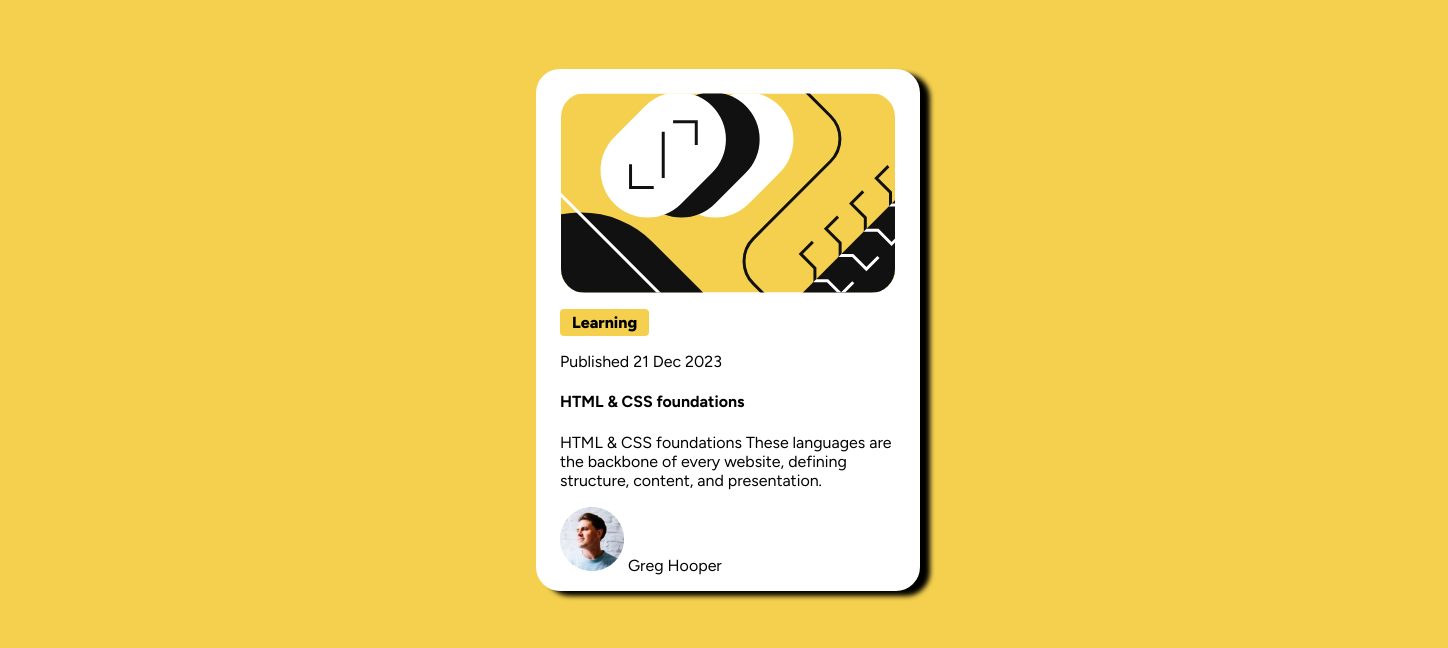
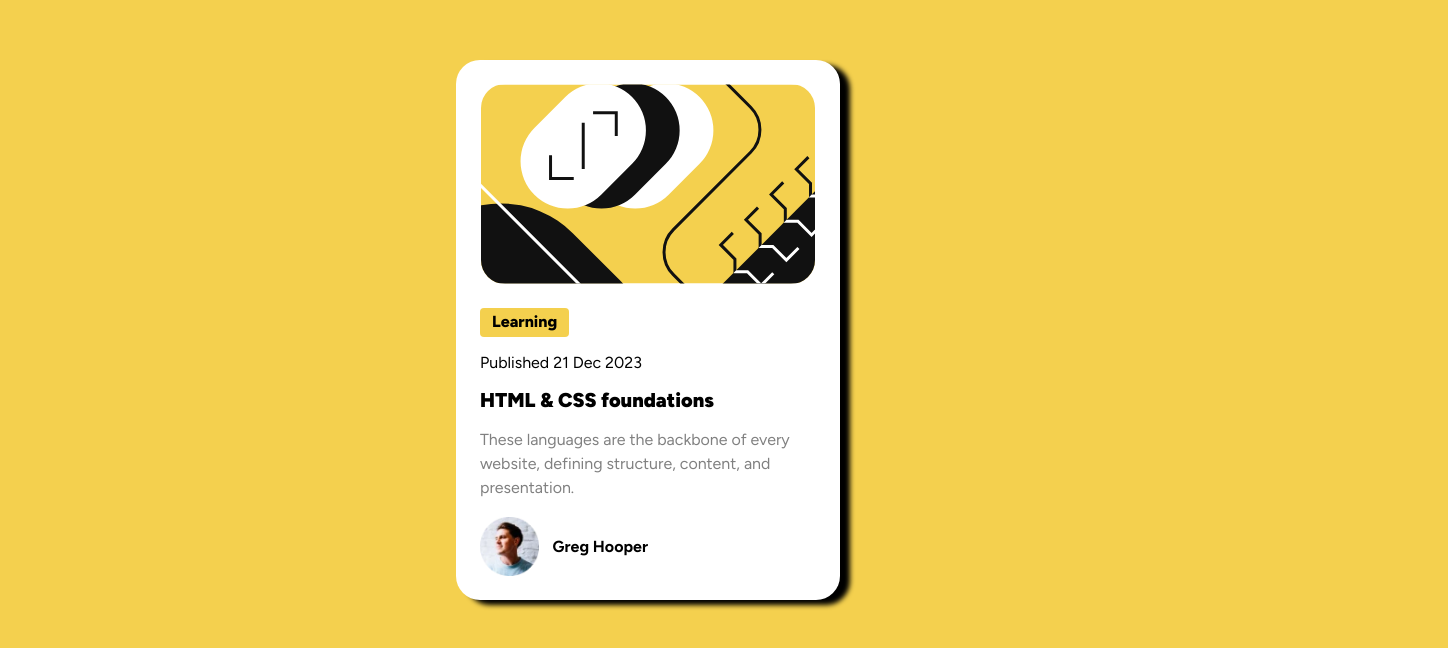
Before and after one commit to clarkjr2016/Blog-Preview-Card, a plain HTML site: page index.html in a window 1280 px wide. Shown: the part 158-806 px from the top of the page, 1448 px wide, since content can reach past the window. Drawn offline with Linux system fonts and the light colour scheme.

Commit message:
completed project

```diff
--- a/index.html
+++ b/index.html
@@ -27,26 +27,19 @@
         alt="distinct design"
         class="illustration"
       />
-      <section>
+      <main>
         <div class="learning">Learning</div>
         <p>Published 21 Dec 2023</p>
         <h4>HTML & CSS foundations</h4>
         <p>
-          HTML & CSS foundations These languages are the backbone of every
-          website, defining structure, content, and presentation.
+          These languages are the backbone of every website, defining structure,
+          content, and presentation.
         </p>
-        <div>
+        <div class="avatarWrapper flexRow">
           <img src="assets/images/image-avatar.webp" alt="avatar-img" />
           <span> Greg Hooper </span>
         </div>
-      </section>
+      </main>
     </section>
-
-    <!-- <div class="attribution">
-      Challenge by
-      <a href="https://www.frontendmentor.io?ref=challenge" target="_blank"
-        >Frontend Mentor</a
-      >. Coded by <a href="#">Your Name Here</a>.
-    </div> -->
   </body>
 </html>
--- a/style.scss
+++ b/style.scss
@@ -5,7 +5,7 @@
 //base
 
 $bodyBackgroundColor: #f4d04e;
-$desktopWidth: 1440px;
+$desktopWidth: 100%;
 $mobileWidth: 375px;
 $blogBackgroundColor: white;
 $pTextColor: grey;
@@ -16,6 +16,11 @@ $font-family: "Figtree", sans-serif;
 
 //layout
 
+.flexRow {
+  display: flex;
+  flex-flow: row nowrap;
+}
+
 body {
   height: 960px;
   width: $desktopWidth;
@@ -23,6 +28,7 @@ body {
   flex-flow: row nowrap;
   justify-content: center;
   align-items: center;
+
   background: $bodyBackgroundColor;
   font-family: $font-family;
 }
@@ -30,15 +36,16 @@ body {
 .card {
   background: $blogBackgroundColor;
   padding: 24px;
-  height: 522px;
+  height: fit-content;
   width: 384px;
   border-radius: 24px;
   box-shadow: 10px 5px 5px black;
+  margin: 0 auto;
 
   .illustration {
     height: 200px;
     display: block;
-    margin: 0 auto 16px auto;
+    margin: 0 auto 24px auto;
     border-radius: 24px;
   }
 
@@ -48,5 +55,32 @@ body {
     font-weight: 800;
     width: fit-content;
     border-radius: 4px;
+    height: 29px;
+  }
+
+  h4 {
+    font-size: clamp(1.25rem, 1.25vw, 2rem);
+    margin: 16px auto;
+    font-weight: 900;
+  }
+
+  p:nth-child(4) {
+    color: grey;
+    line-height: 150%;
+    font-size: clamp(1rem, 0.75vw, 2rem);
+  }
+
+  .avatarWrapper {
+    width: 50%;
+    justify-content: space-between;
+    align-items: center;
+
+    img {
+      height: 60px;
+    }
+
+    span {
+      font-weight: bolder;
+    }
   }
 }
```
Also changed, not shown: css/style.min.css.
